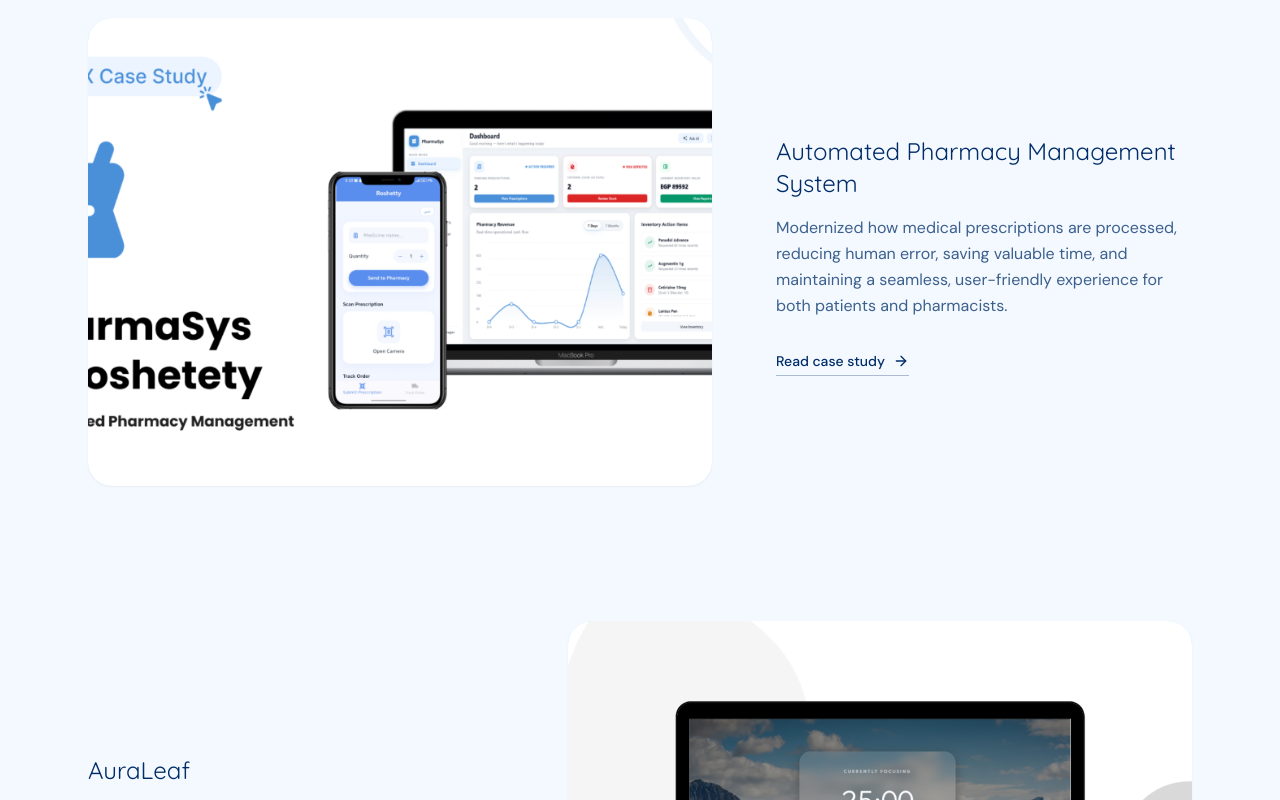
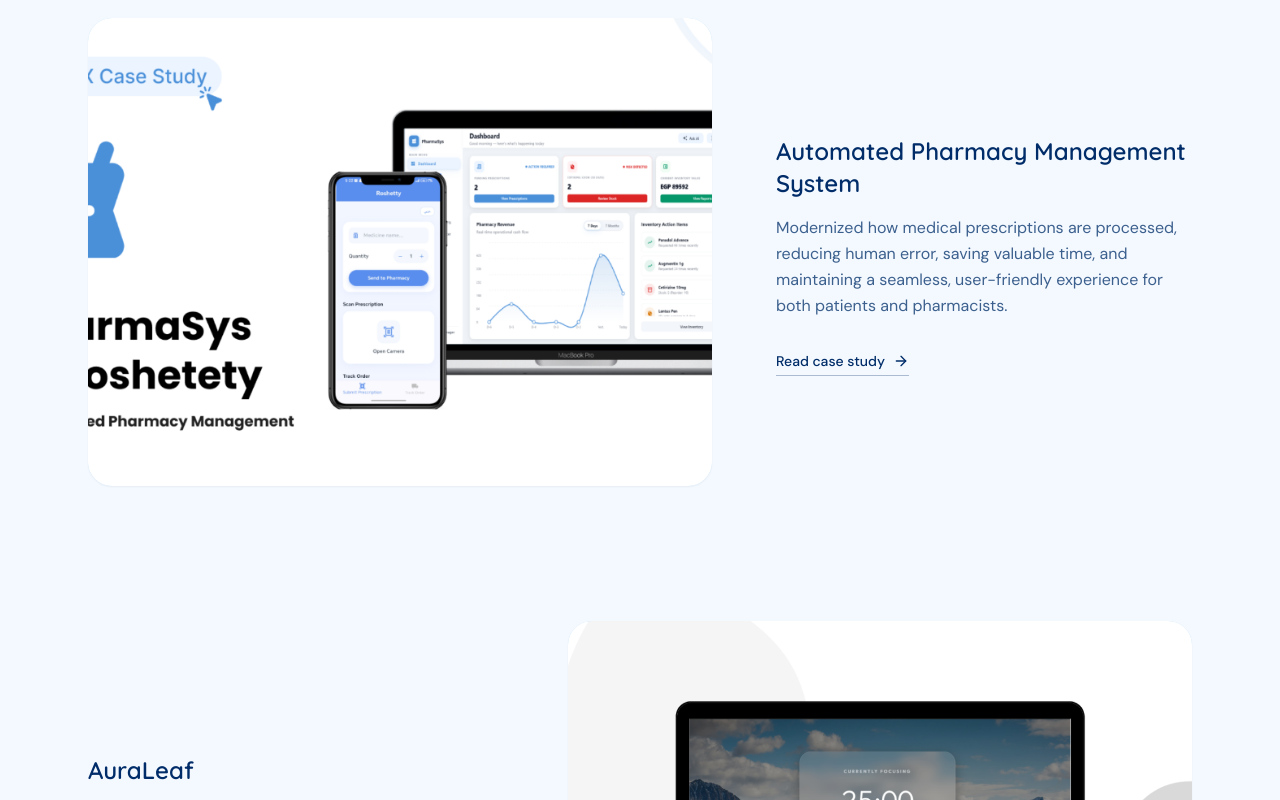
Before and after one commit to nadiahossny/nadiahossnyportfolio, a React (Vite) app: page / in a window 1280 px wide. Shown: the part 1060-1860 px from the top of the page. Built offline with nearby package versions, Linux system fonts and the light colour scheme.

Commit message:
UI: Increase font weight of project titles for better visual hierarchy

```diff
--- a/src/components/MoreWorkModal.tsx
+++ b/src/components/MoreWorkModal.tsx
@@ -54,7 +54,7 @@ export default function MoreWorkModal({ isOpen, onClose }: MoreWorkModalProps) {
                     </div>
                   )}
                   <div className="p-6 flex flex-col flex-grow">
-                    <h3 className="text-xl font-medium text-headline mb-3">{project.title}</h3>
+                    <h3 className="text-xl font-semibold text-headline mb-3">{project.title}</h3>
                     <p className="text-sm text-bodytext leading-relaxed mb-6 flex-grow">{project.description}</p>
                     <a
                       href={project.link}
--- a/src/pages/Home.tsx
+++ b/src/pages/Home.tsx
@@ -185,7 +185,7 @@ export default function Home() {
                   </button>
                 </div>
                 <div className="w-full lg:w-2/5 flex flex-col items-start text-left">
-                  <h3 className="text-2xl font-display text-headline mb-4">{study.title}</h3>
+                  <h3 className="text-2xl font-display font-semibold text-headline mb-4">{study.title}</h3>
                   <p className="text-base text-bodytext font-light leading-relaxed mb-8">
                     {study.outcome || study.hook}
                   </p>
```
